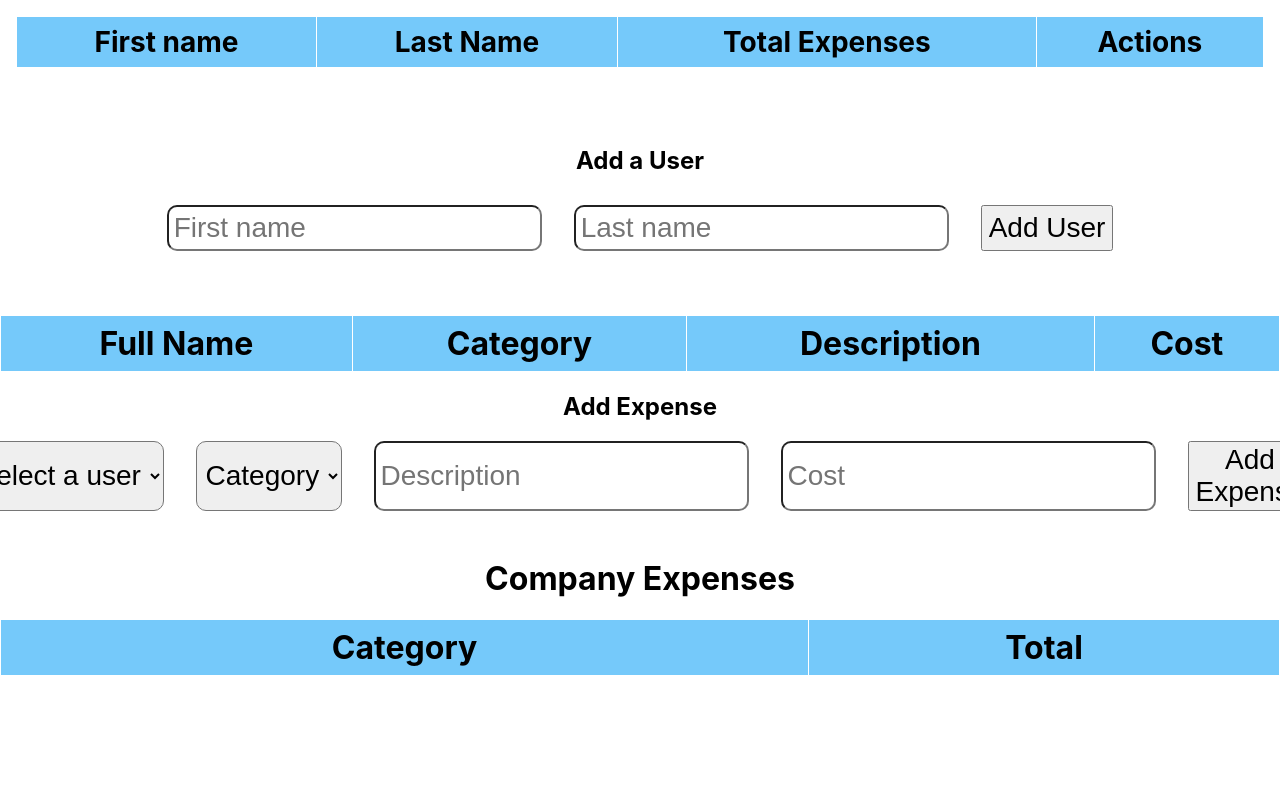
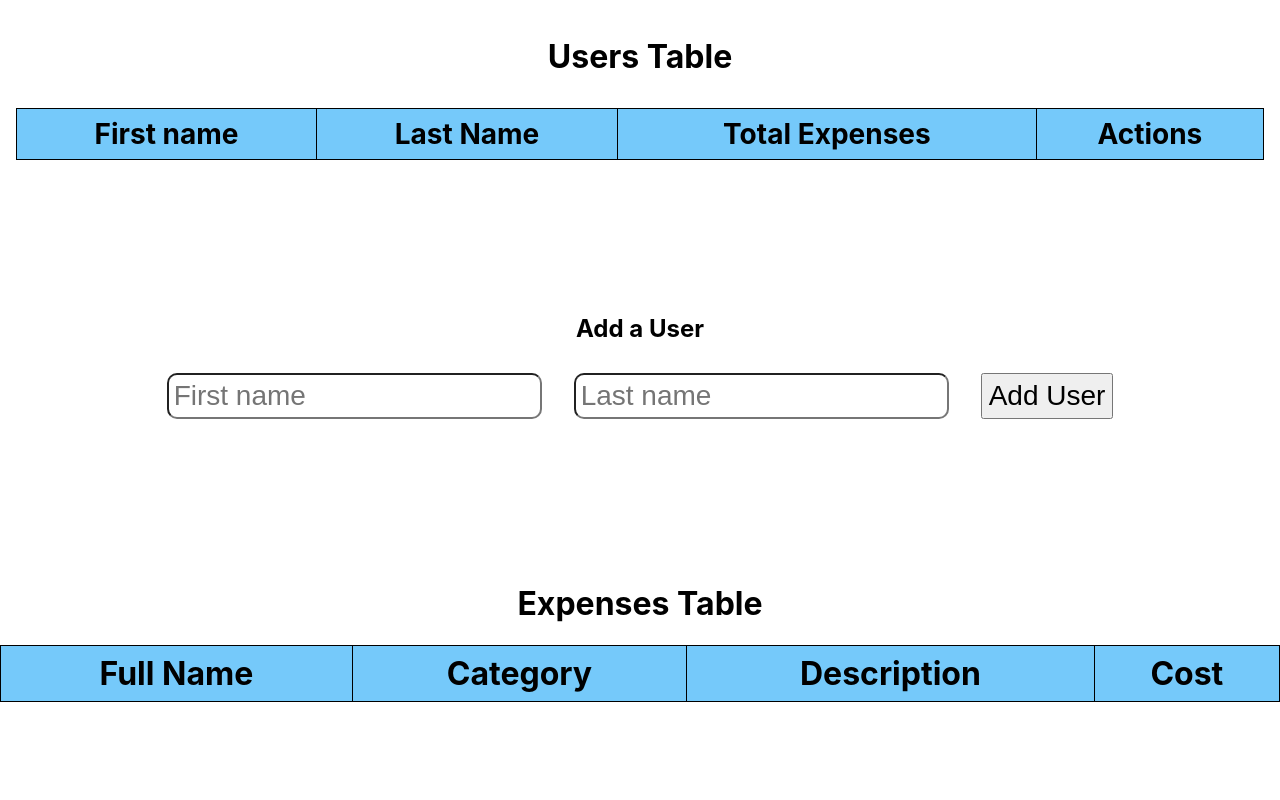
Before and after one commit to sanaanymoe/lean-data, a React (Create React App) app: page / in a window 1280 px wide. Shown: the top 800 px of the page. Built offline with nearby package versions, Linux system fonts and the light colour scheme.

Commit message:
update styling for users table and expense table

```diff
--- a/src/components/ExpensesTable/ExpensesTable.jsx
+++ b/src/components/ExpensesTable/ExpensesTable.jsx
@@ -1,4 +1,5 @@
 import React, { useState } from "react";
+import './ExpensesTable.styles.css'
 
 import ExpenseReadOnlyRow from "../ExpenseReadOnlyRow/ExpenseReadOnlyRow";
 
@@ -74,6 +75,7 @@ const ExpensesTable = ({ users, setUsers }) => {
 
   return (
     <div>
+      <h1>Expenses Table</h1>
       <table>
         <thead>
           <tr>
@@ -91,7 +93,7 @@ const ExpensesTable = ({ users, setUsers }) => {
       </table>
       <h2>Add Expense</h2>
 
-      <form onSubmit={handleAddExpenseSubmit}>
+      <form className="expense-form" onSubmit={handleAddExpenseSubmit}>
         <select defaultValue="DEFAULT" onChange={handleSelectUser}>
           <option value="DEFAULT" disabled>
             Select a user
--- /dev/null
+++ b/src/components/ExpensesTable/ExpensesTable.styles.css
@@ -0,0 +1,6 @@
+.expense-form {
+  display: flex;
+  gap: 2em;
+  justify-content: center;
+  margin-bottom: 8em;
+}
--- a/src/components/UsersTable/UsersTable.jsx
+++ b/src/components/UsersTable/UsersTable.jsx
@@ -105,6 +105,7 @@ const UsersTable = ({users, setUsers}) => {
 
   return (
     <div className="users-table">
+      <h1>Users Table</h1>
       <form onSubmit={handleEditFormSubmit}>
         <table>
           <thead>
@@ -138,7 +139,7 @@ const UsersTable = ({users, setUsers}) => {
       </form>
 
       <h2>Add a User</h2>
-      <form onSubmit={handleAddFormSubmit}>
+      <form className="add-user-form" onSubmit={handleAddFormSubmit}>
         <input
           type="text"
           name="firstName"
--- a/src/components/UsersTable/UsersTable.styles.css
+++ b/src/components/UsersTable/UsersTable.styles.css
@@ -10,9 +10,13 @@ table {
   width: 100%;
 }
 
+h2{
+  margin-top: 6em;
+}
+
 th,
 td {
-  border: 1px solid #ffffff;
+  border: 1px solid black;
   text-align: center;
   padding: 8px;
   font-size: 32px;
@@ -26,11 +30,11 @@ td {
   background-color: rgb(205, 235, 253);
 }
 
-form {
+.add-user-form {
   display: flex;
   gap: 2em;
   justify-content: center;
-  margin-bottom: 3em;
+  margin-bottom: 8em;
 }
 
 form td:last-child {
```
